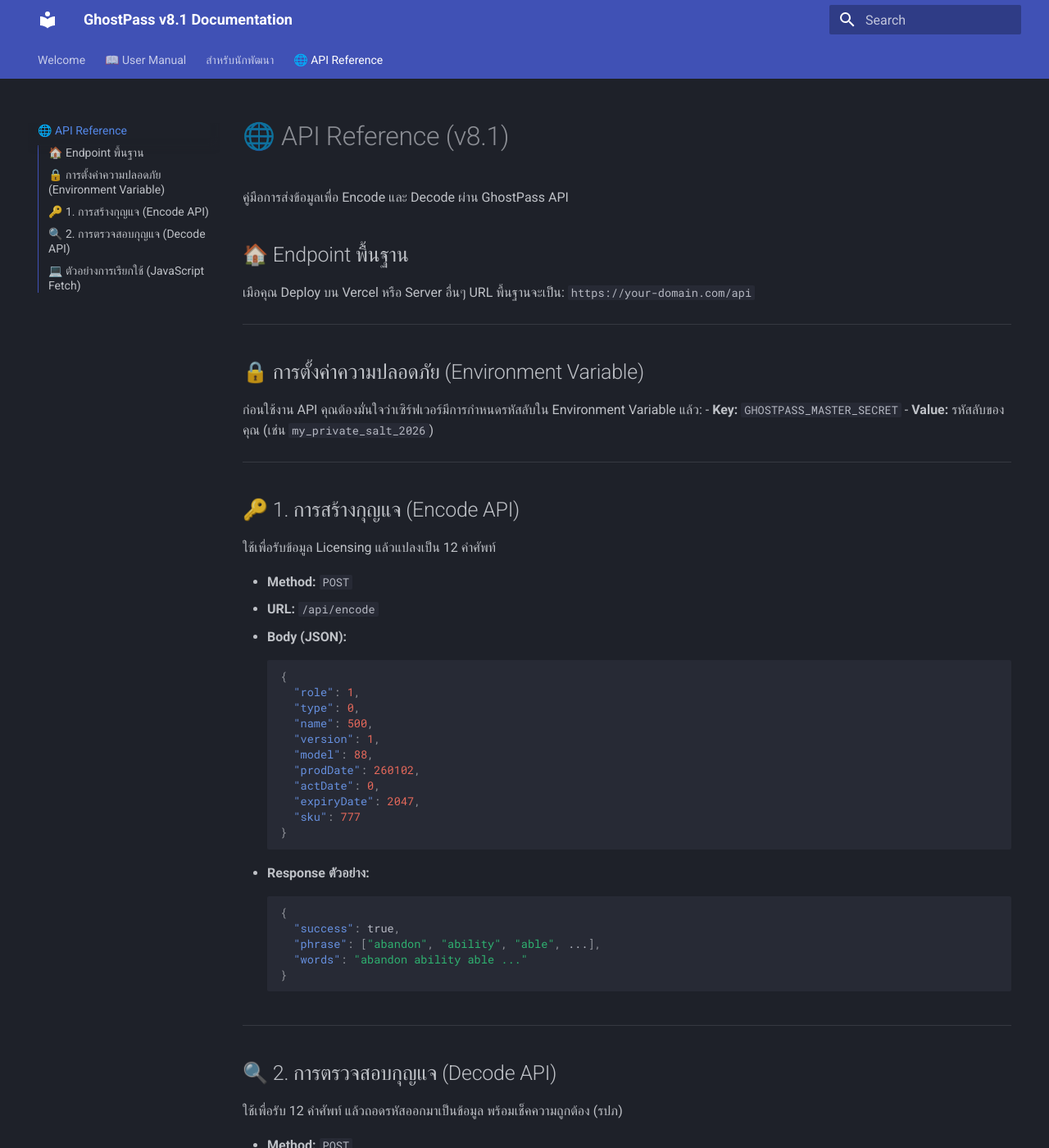
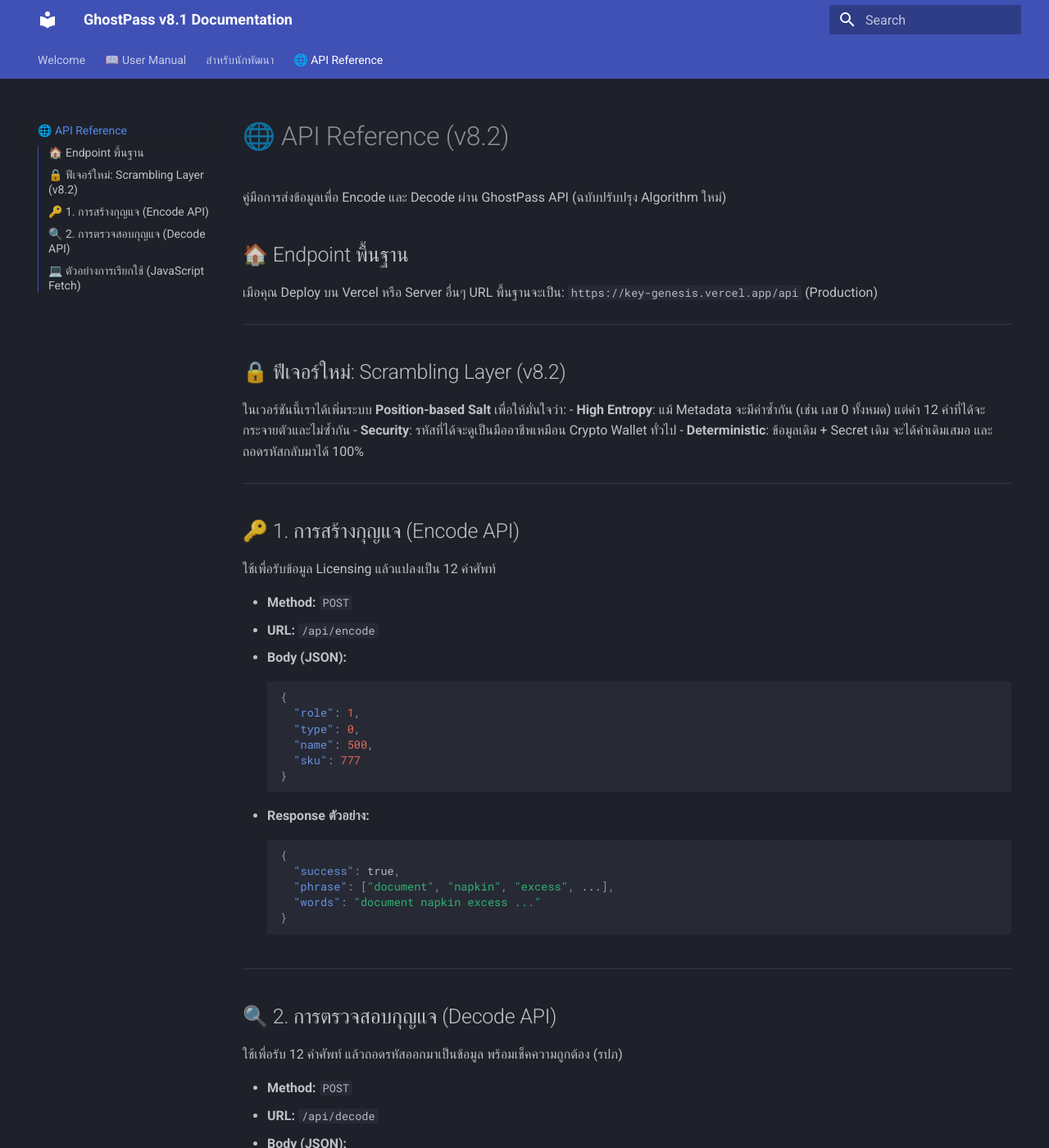
Before and after one commit to GhostMicro/GP-Node-Docs, an MkDocs documentation site: the page built from docs/api-reference.md, in a window 1280 px wide and 1400 px high. Shown: the whole window at 82% size. Built offline with MkDocs 1.6.1 and Material for MkDocs 9.7.7, drawn with Linux system fonts in a browser that asks for light colours.

Commit message:
update 8.2

````diff
--- a/docs/api-reference.md
+++ b/docs/api-reference.md
@@ -1,17 +1,18 @@
-# 🌐 API Reference (v8.1)
+# 🌐 API Reference (v8.2)
 
-คู่มือการส่งข้อมูลเพื่อ Encode และ Decode ผ่าน GhostPass API
+คู่มือการส่งข้อมูลเพื่อ Encode และ Decode ผ่าน GhostPass API (ฉบับปรับปรุง Algorithm ใหม่)
 
 ## 🏠 Endpoint พื้นฐาน
 เมือคุณ Deploy บน Vercel หรือ Server อื่นๆ URL พื้นฐานจะเป็น:
-`https://your-domain.com/api`
+`https://key-genesis.vercel.app/api` (Production)
 
 ---
 
-## 🔒 การตั้งค่าความปลอดภัย (Environment Variable)
-ก่อนใช้งาน API คุณต้องมั่นใจว่าเซิร์ฟเวอร์มีการกำหนดรหัสลับใน Environment Variable แล้ว:
-- **Key:** `GHOSTPASS_MASTER_SECRET`
-- **Value:** รหัสลับของคุณ (เช่น `my_private_salt_2026`)
+## 🔒 ฟีเจอร์ใหม่: Scrambling Layer (v8.2)
+ในเวอร์ชันนี้เราได้เพิ่มระบบ **Position-based Salt** เพื่อให้มั่นใจว่า:
+- **High Entropy**: แม้ Metadata จะมีค่าซ้ำกัน (เช่น เลข 0 ทั้งหมด) แต่คำ 12 คำที่ได้จะกระจายตัวและไม่ซ้ำกัน
+- **Security**: รหัสที่ได้จะดูเป็นมืออาชีพเหมือน Crypto Wallet ทั่วไป
+- **Deterministic**: ข้อมูลเดิม + Secret เดิม จะได้คำเดิมเสมอ และถอดรหัสกลับมาได้ 100%
 
 ---
 
@@ -26,11 +27,6 @@
   "role": 1,
   "type": 0,
   "name": 500,
-  "version": 1,
-  "model": 88,
-  "prodDate": 260102,
-  "actDate": 0,
-  "expiryDate": 2047,
   "sku": 777
 }
 ```
@@ -39,8 +35,8 @@
 ```json
 {
   "success": true,
-  "phrase": ["abandon", "ability", "able", ...],
-  "words": "abandon ability able ..."
+  "phrase": ["document", "napkin", "excess", ...],
+  "words": "document napkin excess ..."
 }
 ```
 
--- a/docs/dev-guide.md
+++ b/docs/dev-guide.md
@@ -1,9 +1,9 @@
 # คู่มือสำหรับนักพัฒนา: GhostPass Engine
 
-รายละเอียดทางเทคนิคสำหรับการนำไปใช้งาน สำหรับนักพัฒนาที่ต้องการเชื่อมต่อกับมาตรฐาน GhostPass v8.1
+รายละเอียดทางเทคนิคสำหรับการนำไปใช้งาน สำหรับนักพัฒนาที่ต้องการเชื่อมต่อกับมาตรฐาน GhostPass v8.2
 
 ## 📐 สถาปัตยกรรมข้อมูล
-GhostPass v8.1 ใช้แนวทาง **Position-Based Mapping** (การจับคู่ตามตำแหน่ง) แทนการใช้ raw bit-stream serialization
+GhostPass v8.2 ใช้แนวทาง **Position-Based Mapping** (การจับคู่ตามตำแหน่ง) แทนการใช้ raw bit-stream serialization
 
 - **พจนานุกรม**: 2048 คำ (BIP-39 ภาษาอังกฤษ)
 - **การดัชนี**: ดัชนีของแต่ละคำคือจำนวนเต็มขนาด 11-bit (0 ถึง 2047)
--- a/docs/dev-guide/maintenance.md
+++ b/docs/dev-guide/maintenance.md
@@ -1,6 +1,6 @@
 # คู่มือการบำรุงรักษา (Maintenance Guide)
 
-เอกสารสำหรับนักพัฒนาเพื่อแก้ไขหรือเพิ่มรายการข้อมูลในระบบ GhostPass v8.1
+เอกสารสำหรับนักพัฒนาเพื่อแก้ไขหรือเพิ่มรายการข้อมูลในระบบ GhostPass v8.2
 
 ## 📋 การแก้ไขรายการ Dropdown (Roles, Types, Products)
 
````
Also changed, not shown: docs/index.md (+1 -1 lines), docs/user-guide.md (+17 -17 lines).
